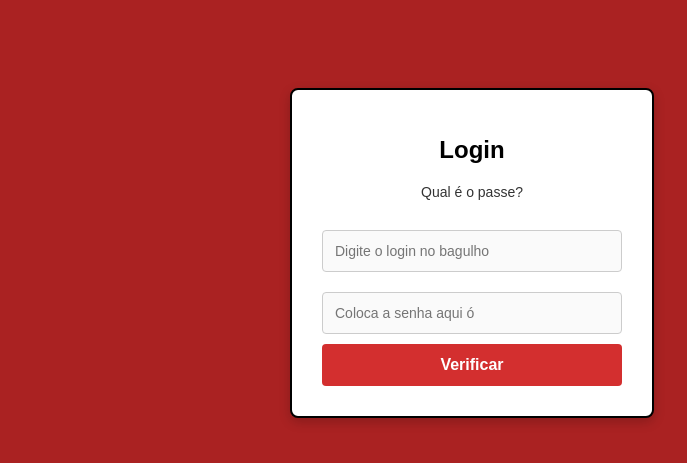
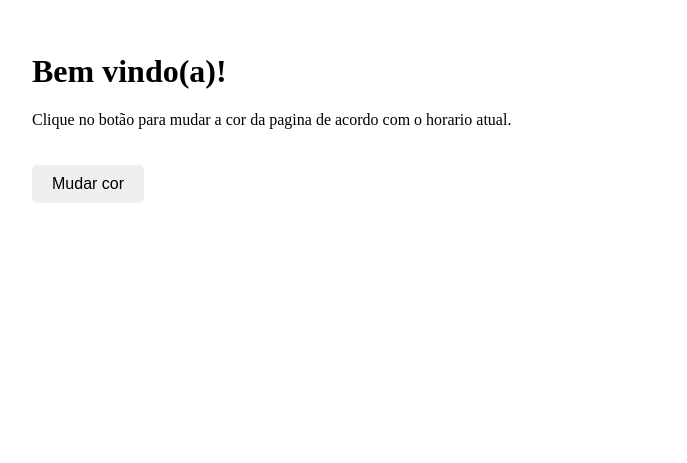
Before and after one commit to gal-edu/aula, a plain HTML site: page caio/caio.html in a window 1280 px wide. Shown: the part 147-610 px from the top of the page, without its empty margins (168-855 px from the left). Drawn offline with Linux system fonts and the light colour scheme.

Commit message:
Add files via upload

```diff
--- a/caio/caio.html
+++ b/caio/caio.html
@@ -1,137 +1,67 @@
-<!DOCTYPE html>
-<html lang="pt-BR">
-
-<head>
-    <meta charset="UTF-8">
-    <meta name="viewport" content="width=device-width, initial-scale=1.0">
-    <title>Login</title>
-    <style>
-        body {
-            font-family: Arial, sans-serif;
-            background-color: #aa2222;
-            display: flex;
-            justify-content: center;
-            align-items: center;
-            height: 100vh;
-            margin: 0;
-        }
-
-        .login-container {
-            background-color: #fff;
-            padding: 30px;
-            border-radius: 8px;
-            box-shadow: 0 4px 12px rgba(0, 0, 0, 0.2);
-            width: 300px;
-            text-align: center;
-        }
-
-        h1 {
-            color: #D32F2F;
-            font-size: 24px;
-            margin-bottom: 20px;
-            font-weight: bold;
-        }
-
-        p {
-            color: #333;
-            font-size: 14px;
-            margin-bottom: 20px;
-        }
-
-        input {
-            width: 100%;
-            padding: 12px;
-            margin: 10px 0;
-            border: 1px solid #ccc;
-            border-radius: 4px;
-            box-sizing: border-box;
-            font-size: 14px;
-            color: #333;
-        }
-
-        input[type="text"], input[type="password"] {
-            background-color: #fafafa;
-        }
-
-        input:focus {
-            border-color: #D32F2F;
-            outline: none;
-            background-color: #fff;
-        }
-
-        button {
-            width: 100%;
-            padding: 12px;
-            background-color: #D32F2F;
-            color: white;
-            border: none;
-            border-radius: 4px;
-            font-size: 16px;
-            cursor: pointer;
-            transition: background-color 0.3s ease;
-            font-weight: bold;
-        }
-
-        button:hover {
-            background-color: #C2185B;
-        }
-
-        #mensagem {
-            margin-top: 15px;
-            font-size: 14px;
-            color: #333;
-        }
+<html>
+<body>
+    <h1 id="titulo"> Bem vindo(a)!</h1>
+    <p>Clique no botão para mudar a cor da pagina de acordo com o horario atual.</p>
+    <button onclick="trocar()">Mudar cor</button>
 
 
-        .login-container {
-            border: 2px solid #000;
+    <p id="hora"></p>
+    <p id="data"></p>
+
+    <script>
+        function trocar() {
+            const agora = new Date();
+            const hora = agora.getHours();
+            const minutos = agora.getMinutes().toString().padStart(2, "0");
+            const opcoes = { weekday: 'long', year: 'numeric', month: 'long', day: 'numeric' };
+            let cor;
+            let mensagem;
+
+            if(hora >= 6 && hora < 12) {
+                cor = "#FFD700";
+                mensagem = "Bom dia!☀️";
+            } else if (hora >=12 && hora < 18) {
+                cor = "#FF8C00";
+                mensagem = "Boa tarde!🌤️";
+            } else if (hora >= 18 && hora < 23) {
+                cor = "#1E90FF";
+                mensagem = "Boa noite!🌔";
+            } else {
+                cor = "#2F4F4F";
+                mensagem = "Hora de descansar!🌑";
+            }
+
+            document.body.style.backgroundColor = cor;
+            document.getElementById("titulo").innerHTML = mensagem;
+
+
+            document.getElementById("hora").innerText = `Hora atual: ${hora}:${minutos}`;
+            document.getElementById("data").innerText = agora.toLocaleDateString("pt-BR", opcoes);
         }
+    </script>
 
-        .login-container h1 {
-            color: #000;
+    <style>
+        button {
+            padding: 10px 20px;
+            font-size: 16px;
+            margin-top: 20px;
+            cursor: pointer;
+            border: none;
+            border-radius: 5px;
+        }
+        @media(max-width: 768px){
+            body{ font-size: 35px; padding-top: 50px;}
+            button{ font-size:14px; padding: 8px 16px;}
+        }
+        body {
+            margin: 200px;
+            justify-content: center;
+        }
+        container{
+            text-align: center;
+            padding: 50px;
+            border-radius: 20px;
         }
     </style>
-</head>
-
-<body>
-    <div class="login-container">
-        <h1>Login</h1>
-        <p id="mensagem">Qual é o passe?</p>
-        <input type="text" id="palavra" placeholder="Digite o login no bagulho">
-        <input type="password" id="senha" placeholder="Coloca a senha aqui ó">
-        <button onclick="VerificarPalavra()">Verificar</button>
-    </div>
-
-    <script defer>
-        function VerificarPalavra() {
-            const palavras = [{ login: "Caio20", senha: "1234" }];
-            const imput = document.getElementById("palavra").value;
-            const senha = document.getElementById("senha").value;
-            const mensagem = document.getElementById("mensagem");
-            let encontrado = false;
-            console.log("Login: ", imput);
-            console.log("Senha: ", senha);
-
-            for (let i = 0; i < palavras.length; i++) {
-                if (imput === palavras[i].login && senha === palavras[i].senha) {
-                    mensagem.innerHTML = "Acerto, pia!";
-                    encontrado = true;
-                    setTimeout(() => {
-                        mensagem.innerHTML = "Será que você está cadastrado?";
-                        window.location.href ="caio2.html";
-                    }, 2000);
-                }
-            }
-
-            if (!encontrado) {
-                mensagem.innerHTML = "Login ou senha incorretos!";
-                mensagem.style.color = "#C2185B";
-            }
-
-            document.getElementById("palavra").value = "";
-            document.getElementById("senha").value = "";
-        }
-    </script>
 </body>
-
 </html>
```
